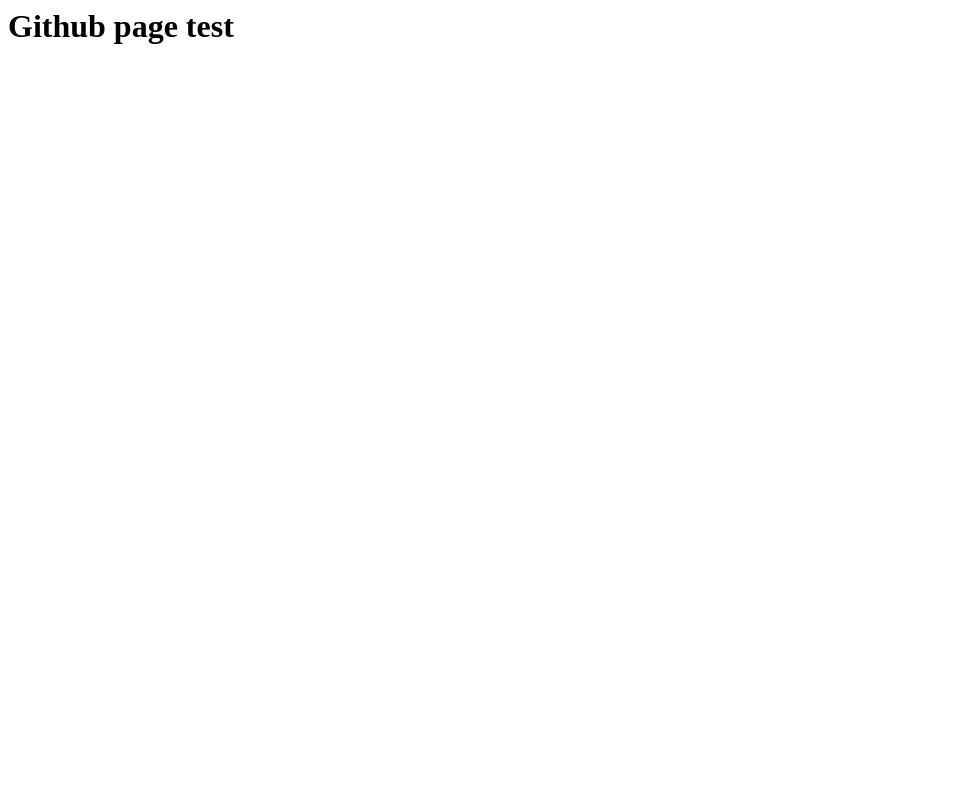
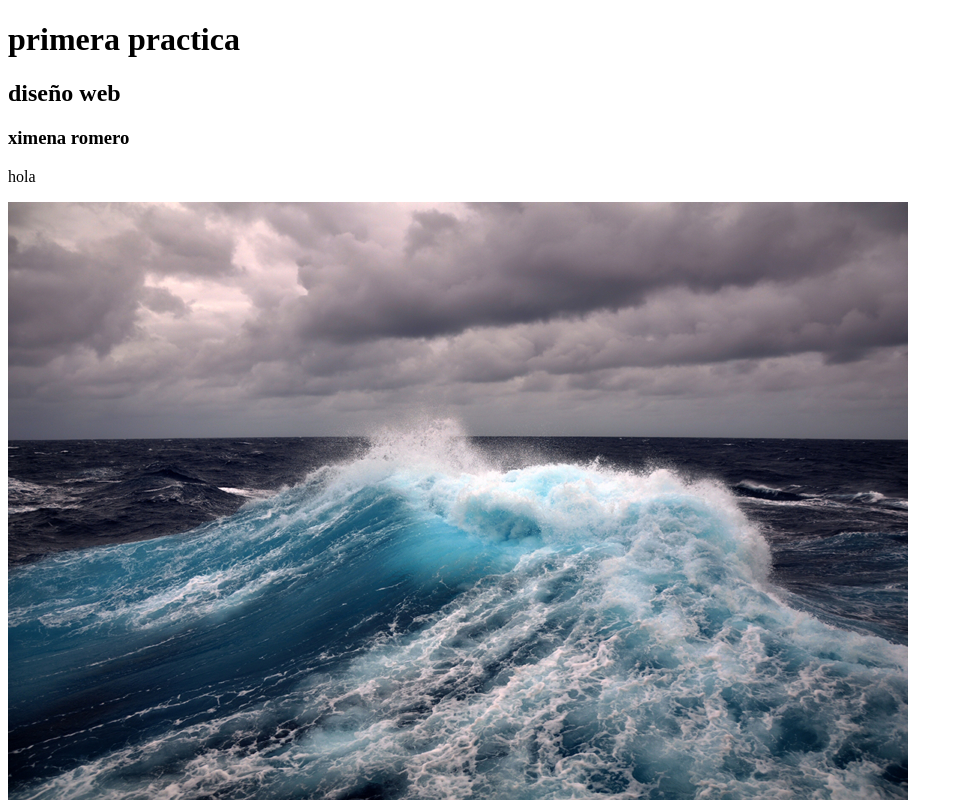
Before and after one commit to xmenarl30-dev/Githubpage, a plain HTML site: page index.html in a window 1280 px wide. Shown: the whole page, without its empty margins (0-963 px from the left). Drawn offline with Linux system fonts and the light colour scheme.

Commit message:
Add files via upload

```diff
--- a/index.html
+++ b/index.html
@@ -1 +1,16 @@
-<h1>Github page test</h1>
+<!DOCTYPE html>
+<html lang="en">
+<head>
+    <meta charset="UTF-8">
+    <meta name="viewport" content="width=device-width, initial-scale=1.0">
+    <title>Document</title>
+</head>
+<body>
+    <h1>primera practica</h1>
+    <h2>diseño web</h2>
+    <h3>ximena romero</h3>
+    <p>hola</p>
+    <img src="/mar.jpg" alt="" srcset="">
+
+</body>
+</html>
```
Also changed, not shown: mar.jpg (added).
